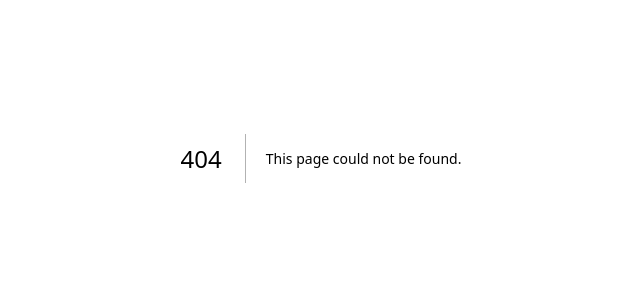
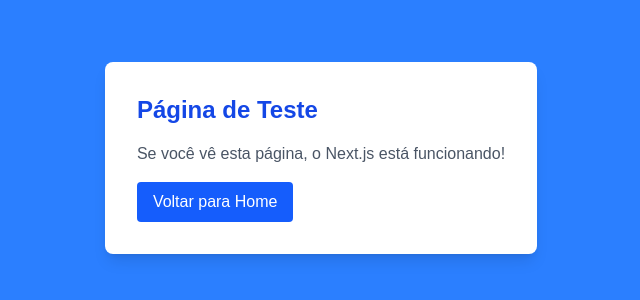
Before and after one commit to hidalgojunior/oficinas, a Next.js app: page /teste in a window 1280 px wide. Before the commit this address had no page. Shown: the part 242-542 px from the top of the page, without its empty margins (319-959 px from the left). Built offline with nearby package versions, Linux system fonts and the light colour scheme.

Commit message:
test: adicionar página de teste simples para verificar se o Next.js está funcionando

```diff
--- /dev/null
+++ b/src/app/teste/page.tsx
@@ -0,0 +1,13 @@
+export default function TestPage() {
+  return (
+    <div className="min-h-screen flex items-center justify-center bg-blue-500">
+      <div className="bg-white p-8 rounded-lg shadow-lg">
+        <h1 className="text-2xl font-bold text-blue-700 mb-4">Página de Teste</h1>
+        <p className="text-gray-600">Se você vê esta página, o Next.js está funcionando!</p>
+        <a href="/" className="mt-4 inline-block bg-blue-600 text-white px-4 py-2 rounded hover:bg-blue-700">
+          Voltar para Home
+        </a>
+      </div>
+    </div>
+  );
+}
```
